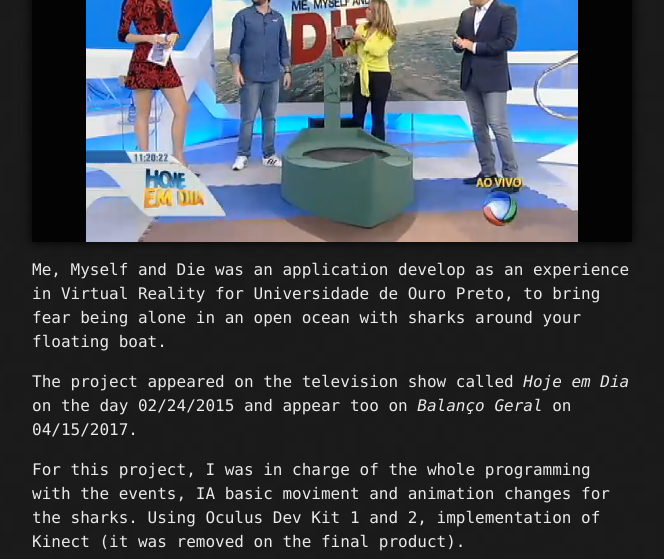
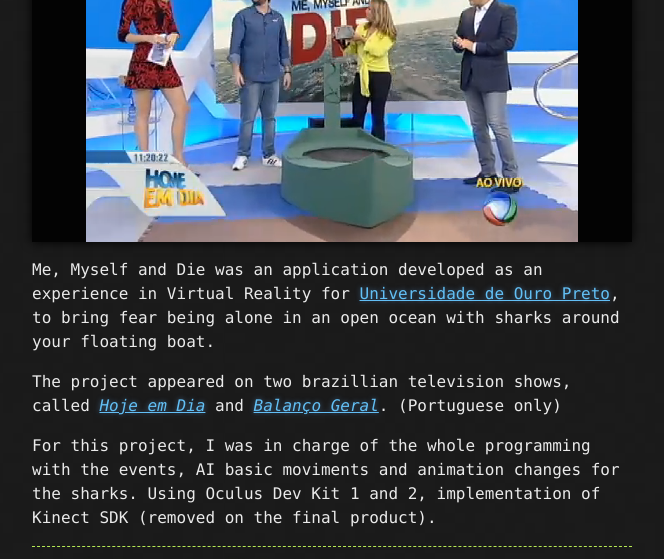
Before and after one commit to rpassareti/rpassareti.github.io, a Jekyll site: the page built from projpubl.md, in a window 1280 px wide and 1400 px high, scrolled down 420 px. Shown: the top 559 px of the window, without its empty margins (308-972 px from the left). Built offline with Jekyll 4.4.1, drawn with Linux system fonts in a browser that asks for light colours; our own code applies the rules of GitHub Pages for plain Markdown files; some of the changed text lies outside the part shown.

Commit message:
Update projpubl.md
little grammar adjusts

```diff
--- a/projpubl.md
+++ b/projpubl.md
@@ -29,17 +29,11 @@
         </script>
     </body>
 </html>
-Me, Myself and Die was an application develop as an experience in Virtual Reality for Universidade de Ouro Preto, to bring fear being alone in an open ocean with sharks around your floating boat.
+Me, Myself and Die was an application developed as an experience in Virtual Reality for [Universidade de Ouro Preto](https://www.youtube.com/watch?v=vobQ6OZ0gzc), to bring fear being alone in an open ocean with sharks around your floating boat.
 
-The project appeared on the television show called _Hoje em Dia_ on the day 02/24/2015 and appear too on _Balanço Geral_ on 04/15/2017.
+The project appeared on two brazillian television shows, called [_Hoje em Dia_](http://entretenimento.r7.com/hoje-em-dia/videos/ator-fabio-villa-verde-encara-uma-emocionante-aventura-com-o-oculos-3d-16102015) and [_Balanço Geral_](https://www.youtube.com/watch?v=70RNkp56d38). (Portuguese only)
 
-For this project, I was in charge of the whole programming with the events, IA basic moviment and animation changes for the sharks. Using Oculus Dev Kit 1 and 2,  implementation of Kinect (it was removed on the final product).
-
-Universidade de ouro preto: [Youtube](https://www.youtube.com/watch?v=vobQ6OZ0gzc)
-
-Hoje em dia: [LINK](http://entretenimento.r7.com/hoje-em-dia/videos/ator-fabio-villa-verde-encara-uma-emocionante-aventura-com-o-oculos-3d-16102015)
-
-Balanço Geral: [Youtube](https://www.youtube.com/watch?v=70RNkp56d38)
+For this project, I was in charge of the whole programming with the events, AI basic moviments and animation changes for the sharks. Using Oculus Dev Kit 1 and 2, implementation of Kinect SDK (removed on the final product).
 
 * * *
 
@@ -72,11 +66,9 @@ Balanço Geral: [Youtube](https://www.youtube.com/watch?v=70RNkp56d38)
         </script>
     </body>
 </html>
-Interactive children’s book with Augmented Reality, telling the story of a good wolf having his life interfered by 3 pigs messing around.
+Interactive book for children with Augmented Reality, telling the story of a good wolf having his life interfered by 3 pigs messing around.
 
-On this project I was in charge of the full programming using Vulforia plugin for AR implementation, and implementation of a color scan, where you can paint a specific page of the book and scan your drawn with the colors you painted.
-
-[Google Play](https://play.google.com/store/apps/details?id=br.com.di.os3porquinhos&hl=en)
+On this project I was in charge of the full programming using Vulforia plugin for AR implementation, and implementation of a color scan, where you can paint a specific page of the book and scan your drawning with the colors you used.
 
 [Youtube](https://www.youtube.com/watch?v=kJ3V0avpD-c)
 
@@ -111,17 +103,15 @@ On this project I was in charge of the full programming using Vulforia plugin fo
         </script>
     </body>
 </html>
-Timo is a mobile point-and-click game for kids, that tells the story of a boy accidently dives into a book and finds himself stuck among five literary worlds. On his path, Timo will face many challenges and enemies, but will also meet great friends and allies.
+[Timo](https://www.timothegame.com/) is a mobile point-and-click game for kids, that tells the story of a boy accidently dives into a book and finds himself stuck among five literary worlds. On his path, Timo will face many challenges and enemies, but will also meet great friends and allies.
 
 The character was created by Raul Aguiar for his comic book "Timo" and selected by SPCINE contest in 2017 to receive a grant for a game version. The game was developed by Webcore Games and I was the lead programmer for the project.
 
-Timo was nominated for the Best Game for Kids at the BIG Festival 2019, and was one of the 30 indie games selected to attend the Indie Games Google Accelerator classes in 2019. This project was made with Unity3D and is available worldwide on Android and iOS.
+Timo was nominated for Best Game for Kids at the BIG Festival 2019, and was one of the 30 indie games selected to attend the Indie Games Google Accelerator classes in 2019. This project was made with Unity3D and is available worldwide on Android and iOS.
 
 [Google Play](https://play.google.com/store/apps/details?id=br.com.webcoregames.timogame&utm_source=site&utm_campaign=sitetimo)
 
 [iOS](https://apps.apple.com/app/timo-the-game/id1382921126)
-
-[Website](https://www.timothegame.com/)
 
 * * *
 
@@ -195,10 +183,9 @@ The printed version of the book was published in Brazil by Editora Caixote, Webc
         </script>
     </body>
 </html>
-The Future Purchase was an application developed for an internal business fair for Nestlé’s employees. The goal of the project was to simulate a purchase from the future, scanning the user's face, creatie an account and using to login, after that, the user show a product to the camera detecting it and making a fake purchase of the product.
+The Future Purchase was an application developed for an internal business fair for Nestlé’s employees. The goal of the project was to simulate a purchase from the future, scanning the user's face, creating an account and using it to login, after that, the user shows a product to the camera detecting it and making a fake purchase of the product.
 
 For that to be possible, I used [Open CV for Unity](https://assetstore.unity.com/packages/tools/integration/opencv-for-unity-21088) with RealTime FaceRecognition from [Enox Software](https://assetstore.unity.com/packages/templates/tutorials/realtime-facerecognition-example-73233?aid=1011l4ehR&utm_campaign=unity_affiliate&utm_medium=affiliate&utm_source=partnerize-linkmaker), integrated with EasyAR and I was in charge for the whole programming.
-
 
 * * *
 
@@ -231,13 +218,11 @@ For that to be possible, I used [Open CV for Unity](https://assetstore.unity.com
         </script>
     </body>
 </html>
-Quiqui Biscuit Puzzle Us is a game developed to promote the Brazilian cartoon "Quiqui Biscuit". The game contains 32 color puzzles and targets kids from 2 to 5 years old. For Quiqui, I was an assistant programmer who helped with bug fixes and animation implementations.
+[Quiqui Biscuit Puzzle Us](https://www.quiquibiscuit.com.br/) is a game developed to promote the Brazilian cartoon "Quiqui Biscuit". The game contains 32 color puzzles and targets kids from 2 to 5 years old. For Quiqui, I was an assistant programmer who helped with fixing bugs and animation implementations.
 
 [Google Play](https://play.google.com/store/apps/details?id=br.com.webcoregames.quiqui)
 
 [iOS](https://apps.apple.com/app/id1466641439)
-
-[Website](https://www.quiquibiscuit.com.br/)
 
 * * *
 
@@ -284,9 +269,9 @@ Although the game is available on Android and iOS sincce it is "rebranded" for e
 
 ### [](#header-3)Amazon Prime Video World
 
-In partnership with Live, advertising agency, Webcore Games developed a very fun game to promote Amazon Prime Video during Comic Con Experience 2020, the Brazilian comic con that took place online. This is a "scavenger hunt" kind of game where the player has to find 10 easter eggs from 7 lists related to the Amazon Prime Video series like The Boys and American Gods.
+In partnership with Live, an advertising agency, Webcore Games developed a very fun game to promote Amazon Prime Video during Comic Con Experience 2020, the Brazilian comic con that took place online. This is a "scavenger hunt" kind of game where the player has to find 10 easter eggs from 7 lists related to the Amazon Prime Video series like The Boys, American Gods and other series.
 
-I was in charge on implement UI interaction, reading JSON files containing informations about each series for the game, UI transitions and much more. It was avaliable only during the event
+I was in charge of implementing UI interaction, reading JSON files containing informations about each series for the game, UI transitions and much more. It was avaliable only during the event.
 
 [Video](video/amazon-prime.mp4)
 
```
Also changed, not shown: other parts of projpubl.md (+4 -6 lines).
